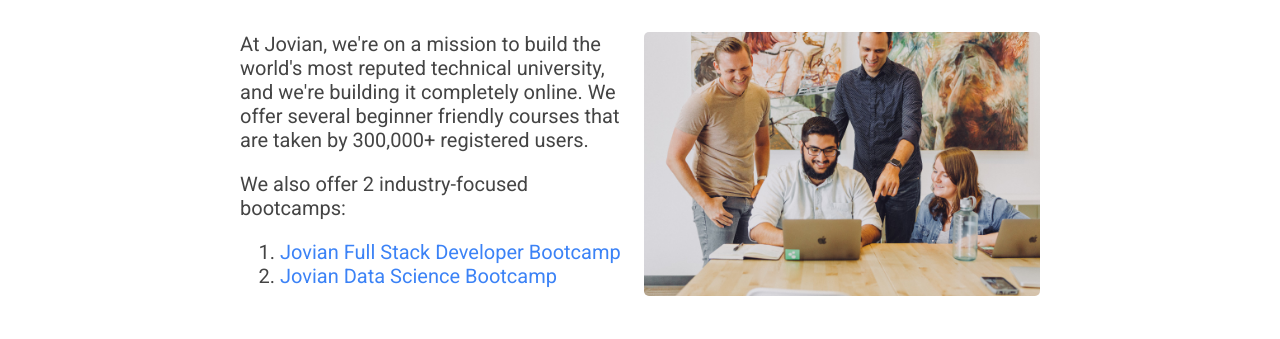
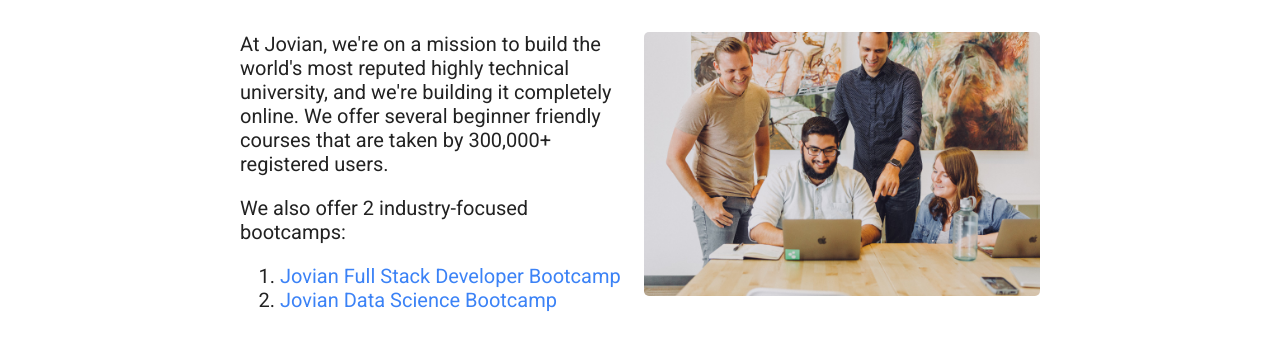
Before and after one commit to cardo8819/jovian-careers-site-live, a plain HTML site: page src/index.html in a window 1280 px wide. Shown: the part 373-712 px from the top of the page. Drawn offline with Linux system fonts and the light colour scheme.

Commit message:
Added to the index and styles

```diff
--- a/src/index.html
+++ b/src/index.html
@@ -26,7 +26,7 @@
         <div id="description">
             <p style="margin-top: 0;">
                 At Jovian, we're on a mission to build
-                the world's most reputed technical
+                the world's most reputed highly technical
                 university, and we're building it completely
                 online. We offer several beginner friendly
                 courses that are taken by 300,000+ registered
--- a/src/styles.css
+++ b/src/styles.css
@@ -7,7 +7,7 @@ body {
   padding: 0;
   font-family: 'Roboto', sans-serif;
   font-size: 1rem;
-  color: #444444;
+  color: #222222;
 }
 
 h1, h2, h3, h4, h5, h6 {
```
